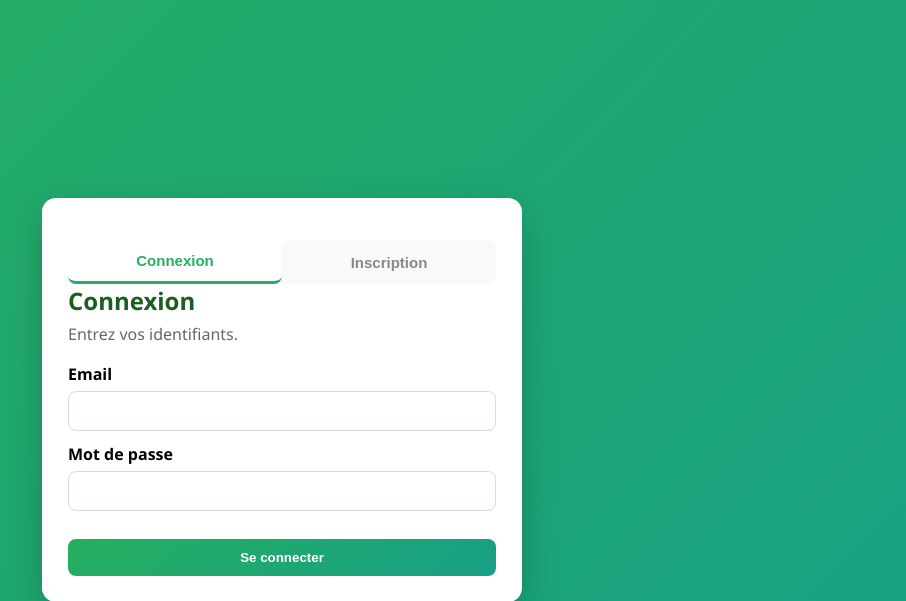
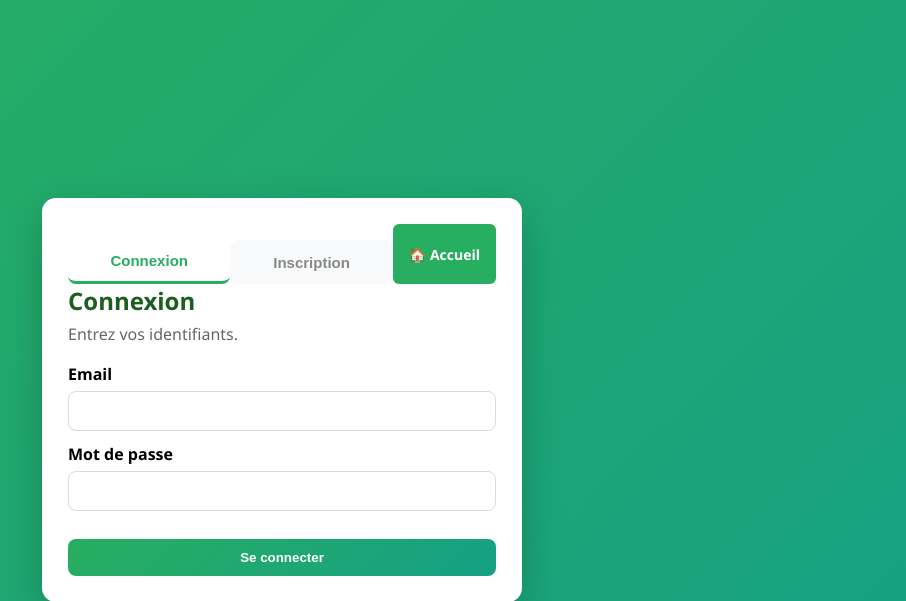
Before and after one commit to youssefchaabane/projet-web-les-visionnaires, a PHP site: page /view/login.php in a window 1280 px wide. Shown: the top 601 px of the page, without its empty margins (358-1264 px from the left). Run offline with PHP 8.4, Linux system fonts and the light colour scheme.

Commit message:
des autres nouveaux modifications partie 2

```diff
--- a/view/login.php
+++ b/view/login.php
@@ -157,6 +157,23 @@ if ($_SERVER['REQUEST_METHOD'] === 'POST') {
             color: #27ae60;
             border-bottom: 3px solid #27ae60;
         }
+        .home-btn {
+            padding: 12px 16px;
+            background: #27ae60;
+            color: white;
+            text-decoration: none;
+            border-radius: 6px;
+            font-size: 14px;
+            font-weight: 600;
+            transition: all .25s;
+            display: flex;
+            align-items: center;
+            gap: 6px;
+        }
+        .home-btn:hover {
+            background: #229954;
+            transform: translateY(-1px);
+        }
         .error {
             background: #f8d7da;
             color: #721c24;
@@ -215,6 +232,7 @@ if ($_SERVER['REQUEST_METHOD'] === 'POST') {
     <div class="tabs">
         <button class="tab <?php echo $activeTab === 'login' ? 'active' : ''; ?>" id="tab-login" onclick="switchTab('login')">Connexion</button>
         <button class="tab <?php echo $activeTab === 'register' ? 'active' : ''; ?>" id="tab-register" onclick="switchTab('register')">Inscription</button>
+        <a href="<?php echo app_base_from_script(); ?>" class="home-btn">🏠 Accueil</a>
     </div>
     <div class="form-panel <?php echo $activeTab === 'login' ? 'active' : ''; ?>" id="panel-login">
         <h1>Connexion</h1>
```
